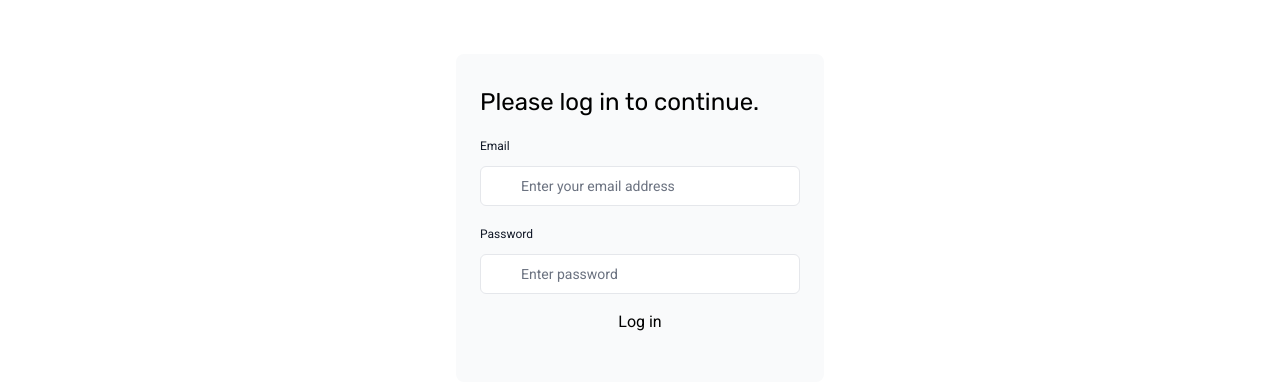
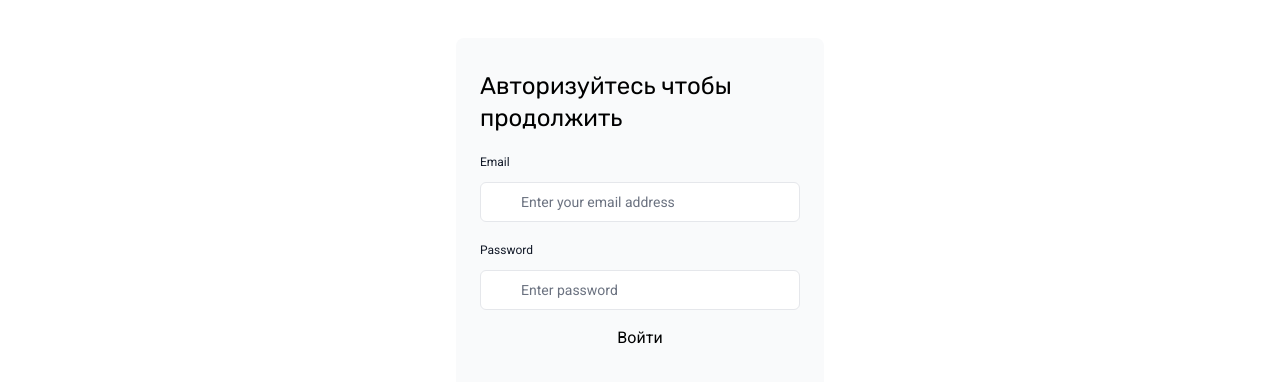
Before and after one commit to Sandroisu/beejuterka, a Next.js app: page /auth in a window 1280 px wide. Shown: the part 198-580 px from the top of the page. Built offline with nearby package versions, Linux system fonts and the light colour scheme; no server answers.

Commit message:
changed lang

```diff
--- a/app/ui/login/login-form.tsx
+++ b/app/ui/login/login-form.tsx
@@ -18,7 +18,7 @@ export default function LoginForm() {
         <form action={formAction} className="space-y-3">
             <div className="flex-1 rounded-lg bg-gray-50 px-6 pb-4 pt-8">
                 <h1 className={`${rubik.className} mb-3 text-2xl`}>
-                    Please log in to continue.
+                    Авторизуйтесь чтобы продолжить
                 </h1>
                 <div className="w-full">
                     <div>
@@ -61,7 +61,7 @@ export default function LoginForm() {
                 </div>
                 <input type="hidden" name="redirectTo" value={callbackUrl} />
                 <button className="mt-4 w-full" aria-disabled={isPending}>
-                    Log in
+                    Войти
                 </button>
 
                 {state?.error && (<p className="text-red-600">{state.error}</p>)}
```
